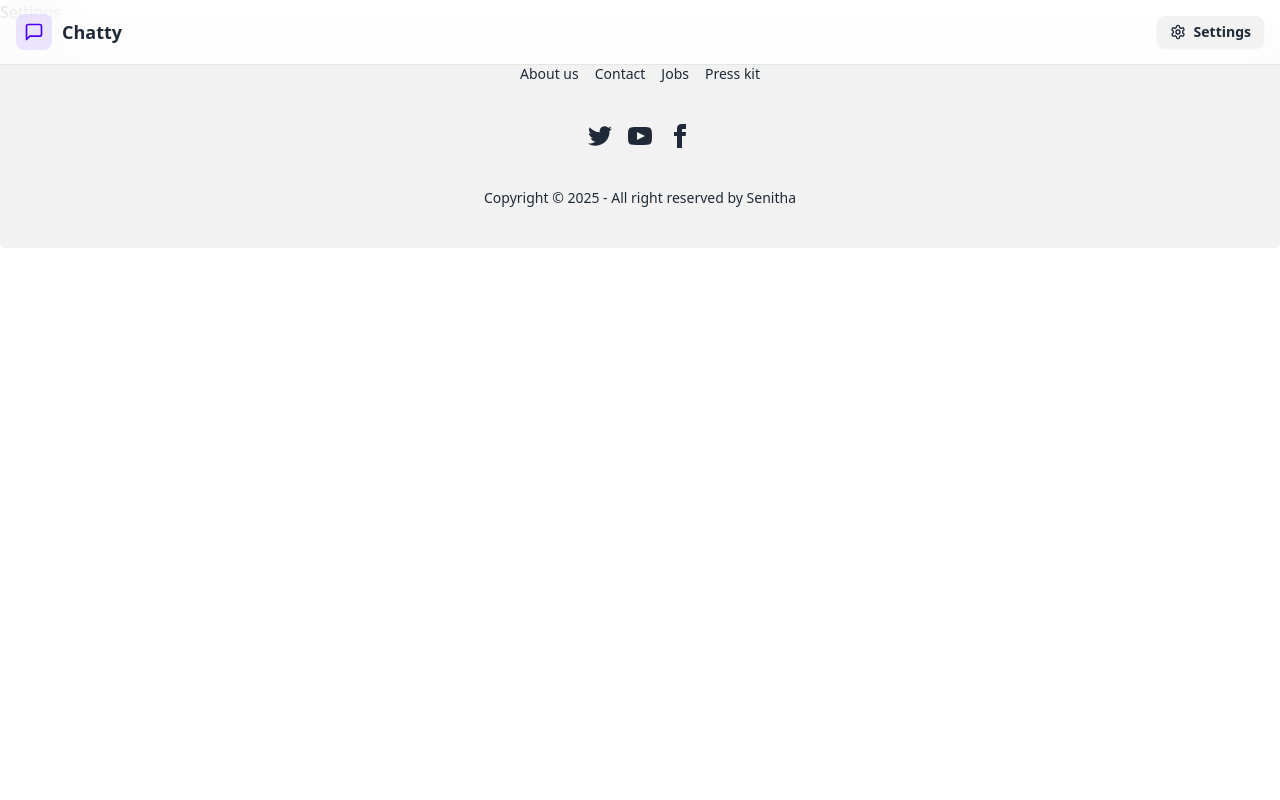
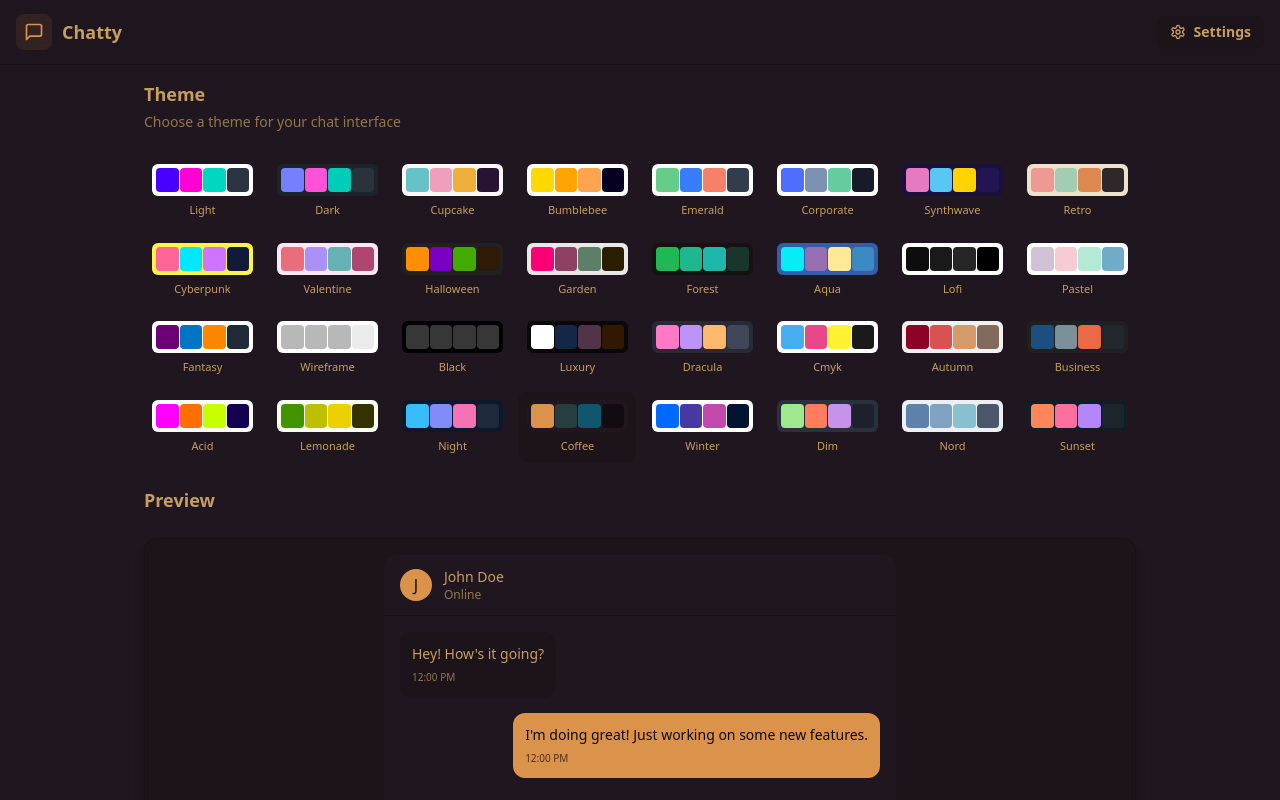
Before and after one commit to Senitha-Shehan/web-dev-projects, a React (Vite) app in the folder CHAT-BOT/frontend/: page /settings in a window 1280 px wide. Shown: the top 800 px of the page. Built offline with nearby package versions, Linux system fonts and the light colour scheme; no server answers.

Commit message:
SettingsPage/Theme Set up

```diff
--- a/CHAT-BOT/frontend/src/App.jsx
+++ b/CHAT-BOT/frontend/src/App.jsx
@@ -10,9 +10,13 @@
 import { Loader } from "lucide-react";
 import { Toaster } from "react-hot-toast";
 import Footer from "./components/Footer";
+import useThemeStore from "./store/useThemeStore";
+
 
 function App() {
   const { authUser, checkAuth, isCheckingAuth } = useAuthStore(); // Destructure isCheckingAuth
+
+  const { theme } = useThemeStore()
 
   useEffect(() => {
     checkAuth();
@@ -29,7 +33,7 @@
     );
 
   return (
-    <div>
+    <div data-theme={theme}>
       <Navbar />
 
       <Routes>
--- /dev/null
+++ b/CHAT-BOT/frontend/src/constants/index.js
@@ -0,0 +1,34 @@
+export const THEMES = [
+    "light",
+    "dark",
+    "cupcake",
+    "bumblebee",
+    "emerald",
+    "corporate",
+    "synthwave",
+    "retro",
+    "cyberpunk",
+    "valentine",
+    "halloween",
+    "garden",
+    "forest",
+    "aqua",
+    "lofi",
+    "pastel",
+    "fantasy",
+    "wireframe",
+    "black",
+    "luxury",
+    "dracula",
+    "cmyk",
+    "autumn",
+    "business",
+    "acid",
+    "lemonade",
+    "night",
+    "coffee",
+    "winter",
+    "dim",
+    "nord",
+    "sunset",
+  ];
--- a/CHAT-BOT/frontend/src/pages/SettingsPage.jsx
+++ b/CHAT-BOT/frontend/src/pages/SettingsPage.jsx
@@ -1,11 +1,116 @@
-import React from 'react'
+import { THEMES } from "../constants";
+import { useThemeStore } from "../store/useThemeStore";
+import { Send } from "lucide-react";
+
+const PREVIEW_MESSAGES = [
+  { id: 1, content: "Hey! How's it going?", isSent: false },
+  { id: 2, content: "I'm doing great! Just working on some new features.", isSent: true },
+];
 
 const SettingsPage = () => {
+  const { theme, setTheme } = useThemeStore();
+
   return (
-    <div>
-      Settings
+    <div className="h-screen container mx-auto px-4 pt-20 max-w-5xl">
+      <div className="space-y-6">
+        <div className="flex flex-col gap-1">
+          <h2 className="text-lg font-semibold">Theme</h2>
+          <p className="text-sm text-base-content/70">Choose a theme for your chat interface</p>
+        </div>
+
+        <div className="grid grid-cols-4 sm:grid-cols-6 md:grid-cols-8 gap-2">
+          {THEMES.map((t) => (
+            <button
+              key={t}
+              className={`
+                group flex flex-col items-center gap-1.5 p-2 rounded-lg transition-colors
+                ${theme === t ? "bg-base-200" : "hover:bg-base-200/50"}
+              `}
+              onClick={() => setTheme(t)}
+            >
+              <div className="relative h-8 w-full rounded-md overflow-hidden" data-theme={t}>
+                <div className="absolute inset-0 grid grid-cols-4 gap-px p-1">
+                  <div className="rounded bg-primary"></div>
+                  <div className="rounded bg-secondary"></div>
+                  <div className="rounded bg-accent"></div>
+                  <div className="rounded bg-neutral"></div>
+                </div>
+              </div>
+              <span className="text-[11px] font-medium truncate w-full text-center">
+                {t.charAt(0).toUpperCase() + t.slice(1)}
+              </span>
+            </button>
+          ))}
+        </div>
+
+        {/* Preview Section */}
+        <h3 className="text-lg font-semibold mb-3">Preview</h3>
+        <div className="rounded-xl border border-base-300 overflow-hidden bg-base-100 shadow-lg">
+          <div className="p-4 bg-base-200">
+            <div className="max-w-lg mx-auto">
+              {/* Mock Chat UI */}
+              <div className="bg-base-100 rounded-xl shadow-sm overflow-hidden">
+                {/* Chat Header */}
+                <div className="px-4 py-3 border-b border-base-300 bg-base-100">
+                  <div className="flex items-center gap-3">
+                    <div className="w-8 h-8 rounded-full bg-primary flex items-center justify-center text-primary-content font-medium">
+                      J
+                    </div>
+                    <div>
+                      <h3 className="font-medium text-sm">John Doe</h3>
+                      <p className="text-xs text-base-content/70">Online</p>
+                    </div>
+                  </div>
+                </div>
+
+                {/* Chat Messages */}
+                <div className="p-4 space-y-4 min-h-[200px] max-h-[200px] overflow-y-auto bg-base-100">
+                  {PREVIEW_MESSAGES.map((message) => (
+                    <div
+                      key={message.id}
+                      className={`flex ${message.isSent ? "justify-end" : "justify-start"}`}
+                    >
+                      <div
+                        className={`
+                          max-w-[80%] rounded-xl p-3 shadow-sm
+                          ${message.isSent ? "bg-primary text-primary-content" : "bg-base-200"}
+                        `}
+                      >
+                        <p className="text-sm">{message.content}</p>
+                        <p
+                          className={`
+                            text-[10px] mt-1.5
+                            ${message.isSent ? "text-primary-content/70" : "text-base-content/70"}
+                          `}
+                        >
+                          12:00 PM
+                        </p>
+                      </div>
+                    </div>
+                  ))}
+                </div>
+
+                {/* Chat Input */}
+                <div className="p-4 border-t border-base-300 bg-base-100">
+                  <div className="flex gap-2">
+                    <input
+                      type="text"
+                      className="input input-bordered flex-1 text-sm h-10"
+                      placeholder="Type a message..."
+                      value="This is a preview"
+                      readOnly
+                    />
+                    <button className="btn btn-primary h-10 min-h-0">
+                      <Send size={18} />
+                    </button>
+                  </div>
+                </div>
+              </div>
+            </div>
+          </div>
+        </div>
+      </div>
     </div>
-  )
-}
-
-export default SettingsPage
+  );
+};
+export default SettingsPage;
--- /dev/null
+++ b/CHAT-BOT/frontend/src/store/useThemeStore.js
@@ -0,0 +1,12 @@
+import React from 'react';
+import { create } from 'zustand';
+
+export const useThemeStore = create((set) => ({
+    theme: localStorage.getItem("chat-theme") || "coffee",
+    setTheme: (theme) => {
+        localStorage.setItem("chat-theme", theme);
+        set({ theme });
+    },
+}));
+
+export default useThemeStore;
--- a/CHAT-BOT/frontend/tailwind.config.js
+++ b/CHAT-BOT/frontend/tailwind.config.js
@@ -9,7 +9,41 @@
   theme: {
     extend: {},
   },
-  plugins: [
-    daisyui
-  ],
+  plugins: [daisyui],
+  daisyui: {
+    themes: [
+      "light",
+      "dark",
+      "cupcake",
+      "bumblebee",
+      "emerald",
+      "corporate",
+      "synthwave",
+      "retro",
+      "cyberpunk",
+      "valentine",
+      "halloween",
+      "garden",
+      "forest",
+      "aqua",
+      "lofi",
+      "pastel",
+      "fantasy",
+      "wireframe",
+      "black",
+      "luxury",
+      "dracula",
+      "cmyk",
+      "autumn",
+      "business",
+      "acid",
+      "lemonade",
+      "night",
+      "coffee",
+      "winter",
+      "dim",
+      "nord",
+      "sunset",
+    ],
+  }
 }
```
